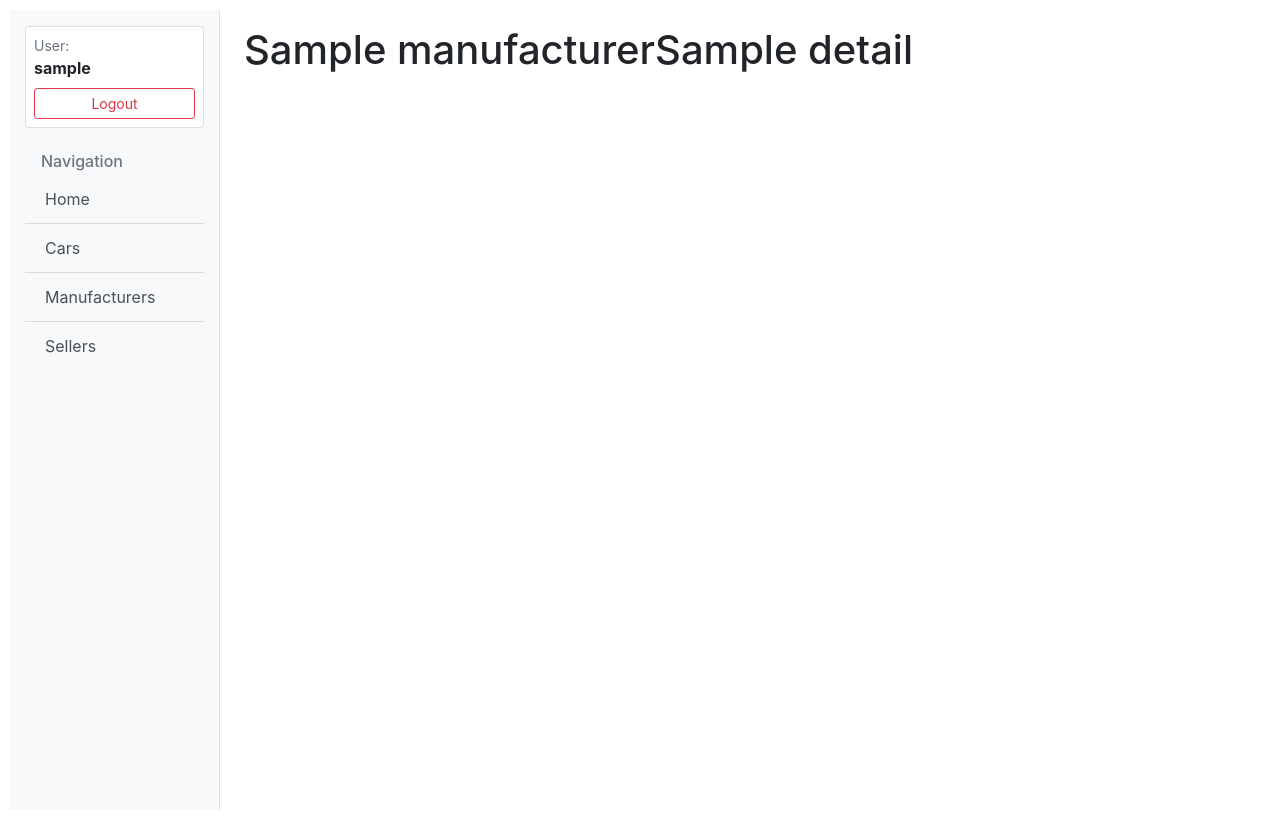
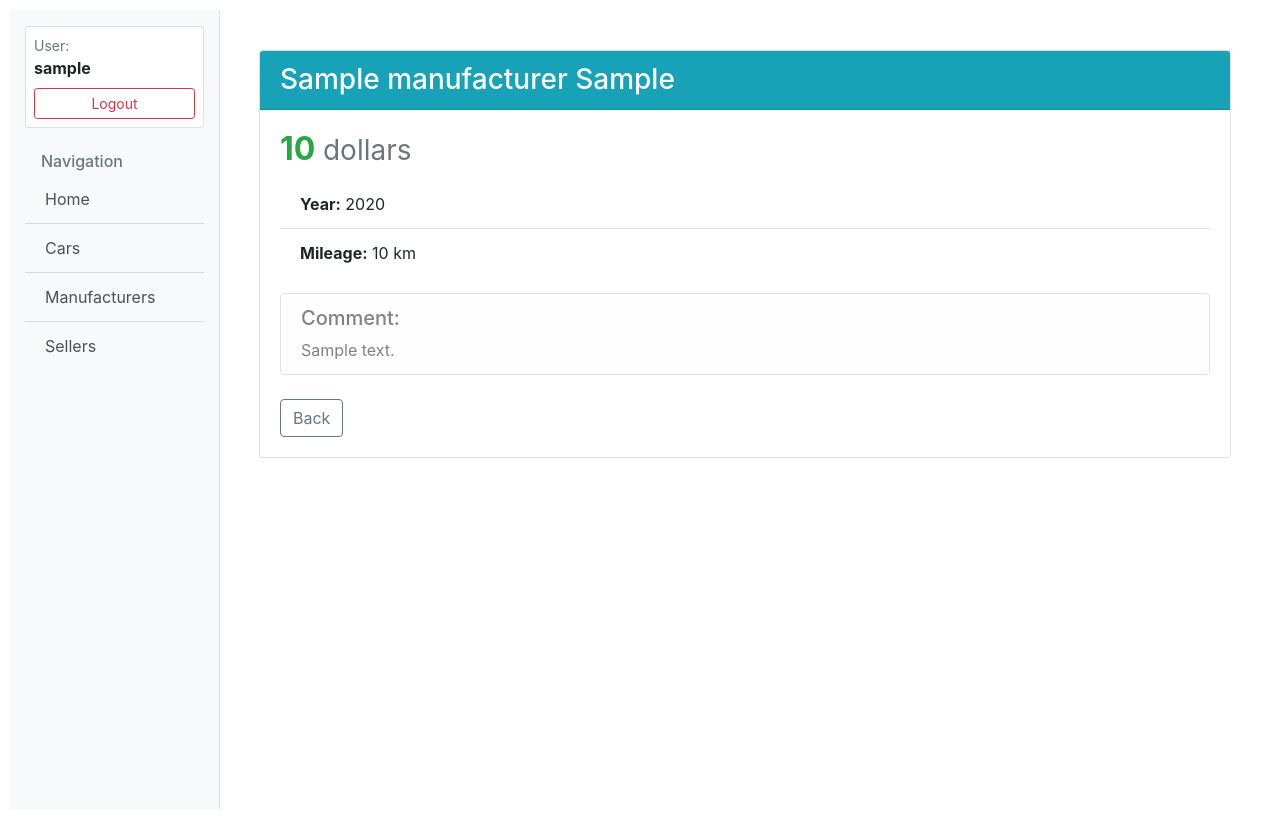
Before and after one commit to BossUA1998/Car_Park, a Django app: page /cars/1/ in a window 1280 px wide. Run offline with Django 5.2, Linux system fonts and the light colour scheme; a user stored in the database is signed in; tables that the repository leaves empty hold one stand-in row (values such as "Sample post").

Commit message:
Added styles for html files

```diff
--- a/templates/Car_service/car_detail.html
+++ b/templates/Car_service/car_detail.html
@@ -1,6 +1,32 @@
 {% extends "base.html" %}
 
 {% block content %}
-  <h1>{{ car.manufacturer }}{{ car.model }} detail</h1>
-  <p></p>
+<div class="container mt-4">
+  <div class="card">
+    <div class="card-header bg-info text-white">
+      <h1 class="h3 mb-0">{{ car.manufacturer }} {{ car.model }}</h1>
+    </div>
+    <div class="card-body">
+      <h2 class="card-title text-success font-weight-bold">
+        {{ car.price }} <small class="text-muted">dollars</small>
+      </h2>
+
+      <ul class="list-group list-group-flush mb-3">
+        <li class="list-group-item"><strong>Year:</strong> {{ car.year }}</li>
+        <li class="list-group-item"><strong>Mileage:</strong> {{ car.mileage }} km</li>
+      </ul>
+
+      <div class="alert alert-light border">
+        <h5 class="alert-heading">Comment:</h5>
+        {% if car.comment %}
+          <p class="mb-0">{{ car.comment }}</p>
+        {% else %}
+          <p class="mb-0 text-muted font-italic">No comment provided</p>
+        {% endif %}
+      </div>
+
+      <a href="javascript:history.back()" class="btn btn-outline-secondary mt-2">Back</a>
+    </div>
+  </div>
+</div>
 {% endblock %}
```
Also changed, not shown: templates/Car_service/manufacturer_cars.html (+19 -5 lines), templates/Car_service/seller_confirm_delete.html (+27 -5 lines), templates/Car_service/seller_detail.html (+25 -7 lines), templates/Car_service/seller_form.html (+16 -6 lines).
